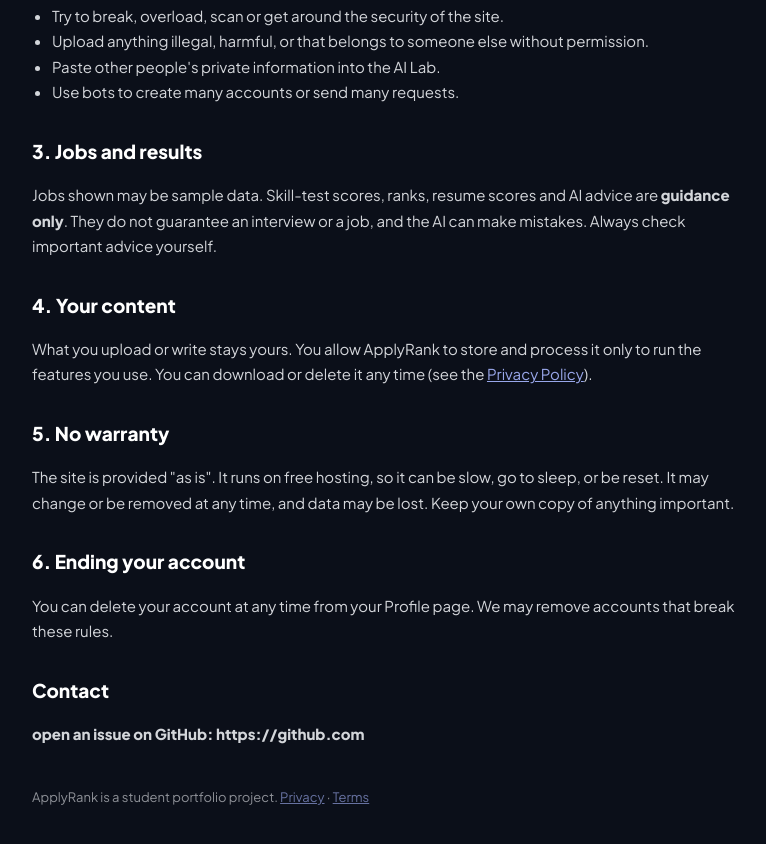
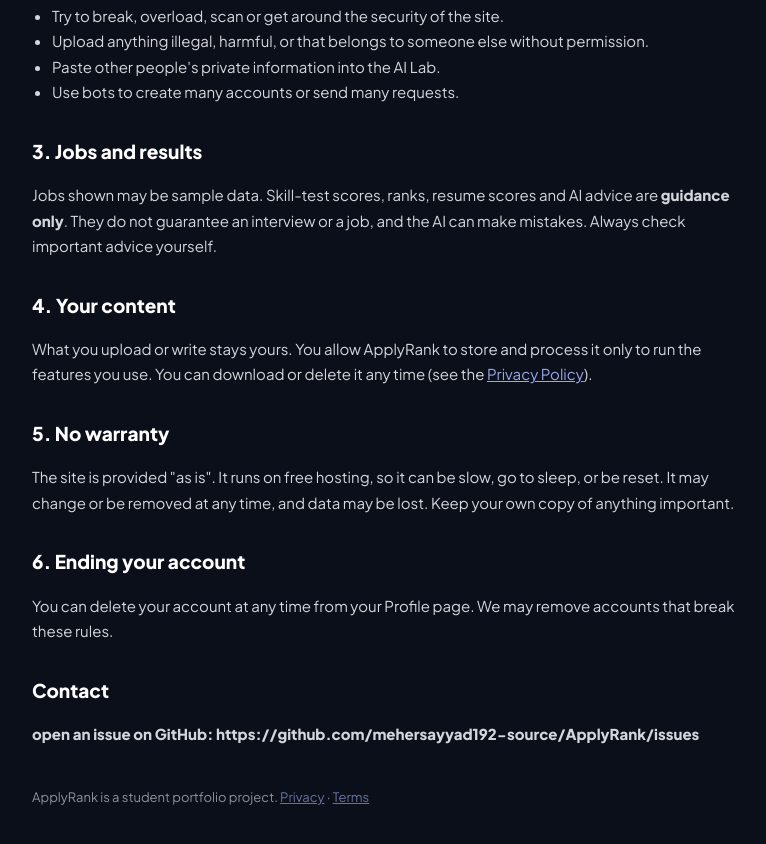
Before and after one commit to mehersayyad192-source/ApplyRank, a plain HTML site: page terms.html in a window 1280 px wide. Shown: the part 469-1313 px from the top of the page, without its empty margins (246-1012 px from the left). Drawn offline with Linux system fonts and the light colour scheme.

Commit message:
Update GitHub issues contact link

```diff
--- a/terms.html
+++ b/terms.html
@@ -52,7 +52,7 @@
   <p>You can delete your account at any time from your Profile page. We may remove accounts that break these rules.</p>
 
   <h2>Contact</h2>
-  <p><b>open an issue on GitHub: https://github.com</b></p>
+  <p><b>open an issue on GitHub: https://github.com/mehersayyad192-source/ApplyRank/issues</b></p>
   <footer>ApplyRank is a student portfolio project. <a href="privacy.html">Privacy</a> &middot; <a href="terms.html">Terms</a></footer>
 </div>
 </body>
```
